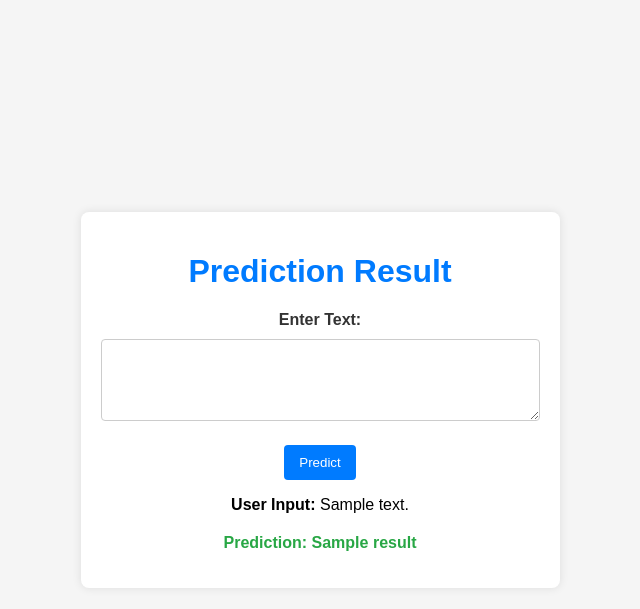
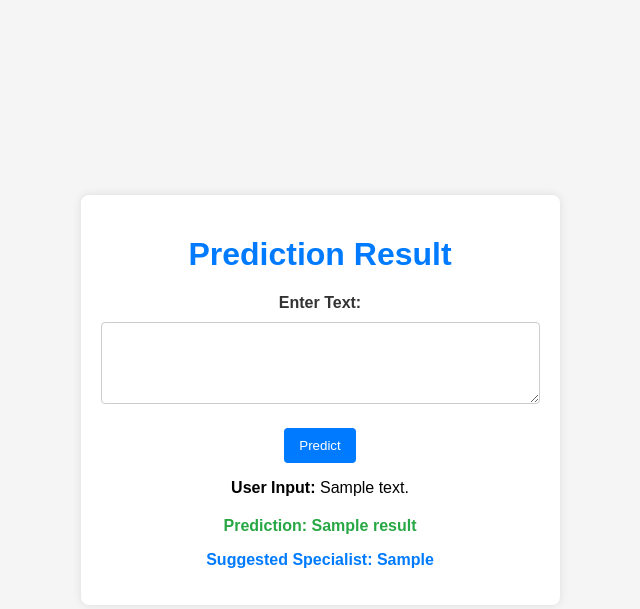
Before and after one commit to urstylelimon/medical_predictor, a Django app: template templates/predict.html in a window 1280 px wide. Shown: the top 609 px of the page, without its empty margins (320-960 px from the left). Run offline with Django 4.2, Linux system fonts and the light colour scheme; the template is opened without the code that fills it: most values are stand-ins (such as "Sample title", 1, 10 or a date in 2020); parts of the project's set-up code (start-up, migrations or seed data) failed here and were passed over.

Commit message:
Doctor_suggest_implement

```diff
--- a/templates/predict.html
+++ b/templates/predict.html
@@ -65,6 +65,11 @@
             margin-top: 20px;
         }
 
+        .specialist {
+            font-weight: bold;
+            color: #007bff;
+        }
+
         .no-result {
             color: #dc3545;
             margin-top: 20px;
@@ -90,6 +95,9 @@
 
         {% if result is not None %}
             <p class="result"><strong>Prediction:</strong> {{ result }}</p>
+            {% if specialist_suggestion %}
+                <p class="specialist"><strong>Suggested Specialist:</strong> {{ specialist_suggestion }}</p>
+            {% endif %}
         {% else %}
             <p class="no-result">No prediction available</p>
         {% endif %}
```
Also changed, not shown: predictor/views.py (+19 -19 lines).
